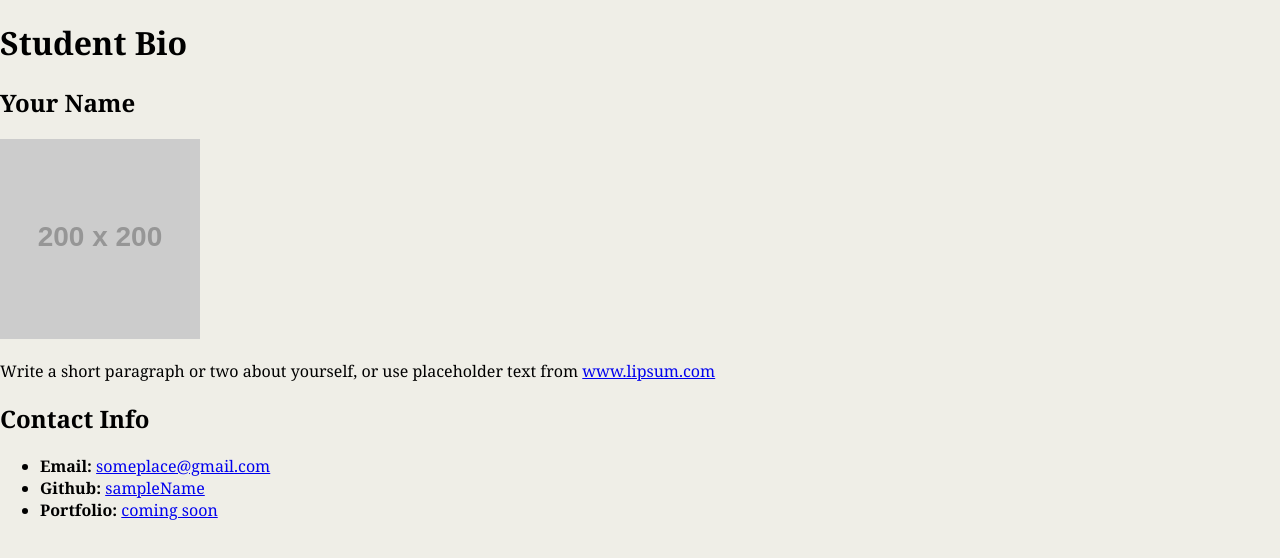
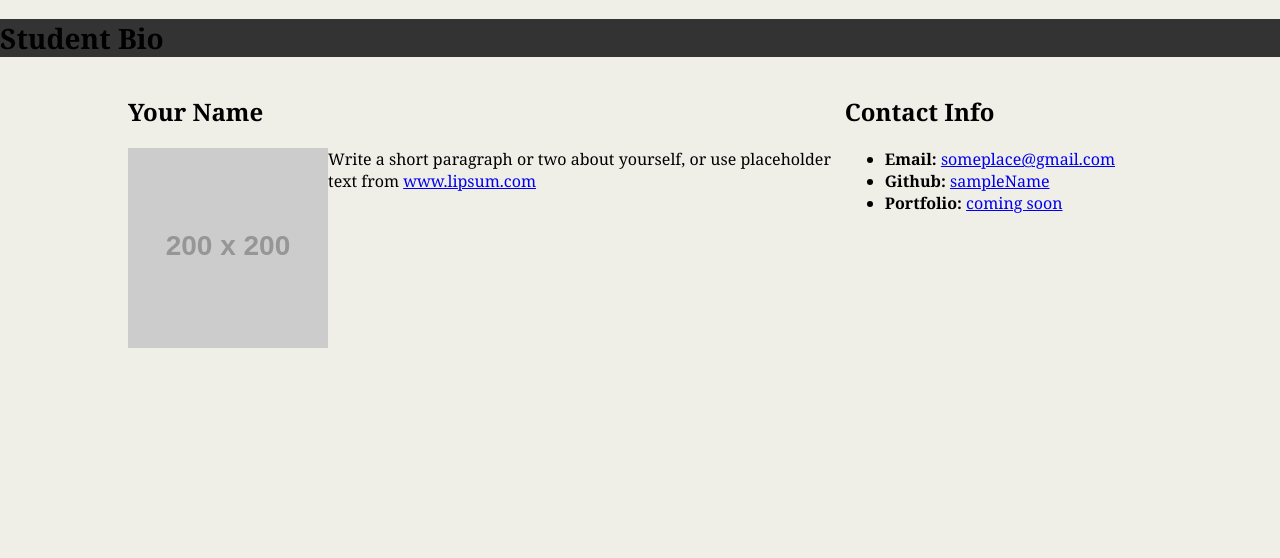
Before and after one commit to DennyWu908/myBioPage, a plain HTML site: page index.html in a window 1280 px wide. Drawn offline with Linux system fonts and the light colour scheme; placeholder pictures from the web are drawn by us.

Commit message:
Followed as many of the instructions on the assignment as possible

```diff
--- a/styles.css
+++ b/styles.css
@@ -5,3 +5,36 @@ body {
 	font-family: "Georgia",Times New Roman,Times,serif;
 	font-color: #333333;
 }
+
+header {
+	background-color: #333333;
+}
+
+h1 {
+	font-color: white;
+	font-size: 28px;
+}
+
+h2 {
+	font-size: 24px;
+}
+
+.container {
+	width: 1024px;
+	margin: 0 auto;
+}
+
+#main-bio {
+	float: left;
+	width: 70%;
+}
+
+#contact-info {
+	float: left;
+	width: 30%;
+}
+
+#bio-image {
+	float: left;
+	width: 200px;
+}
```
